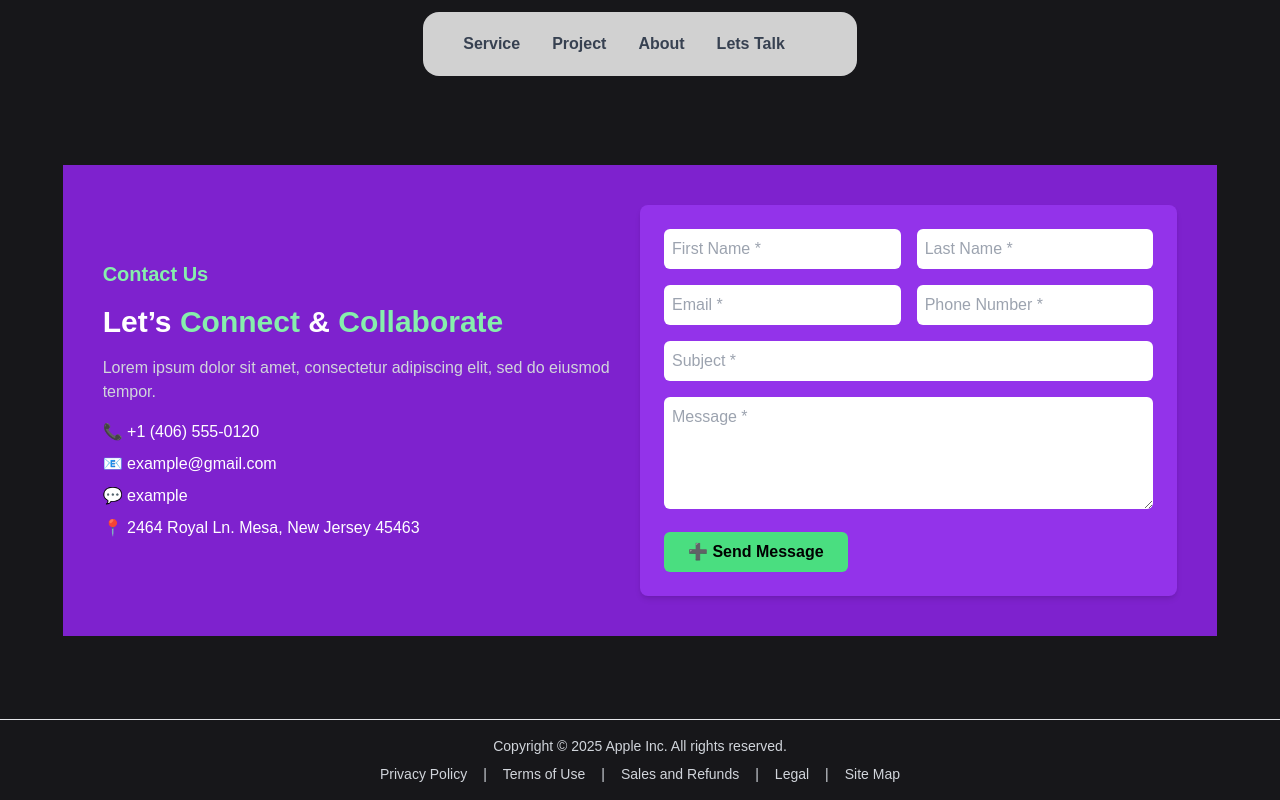
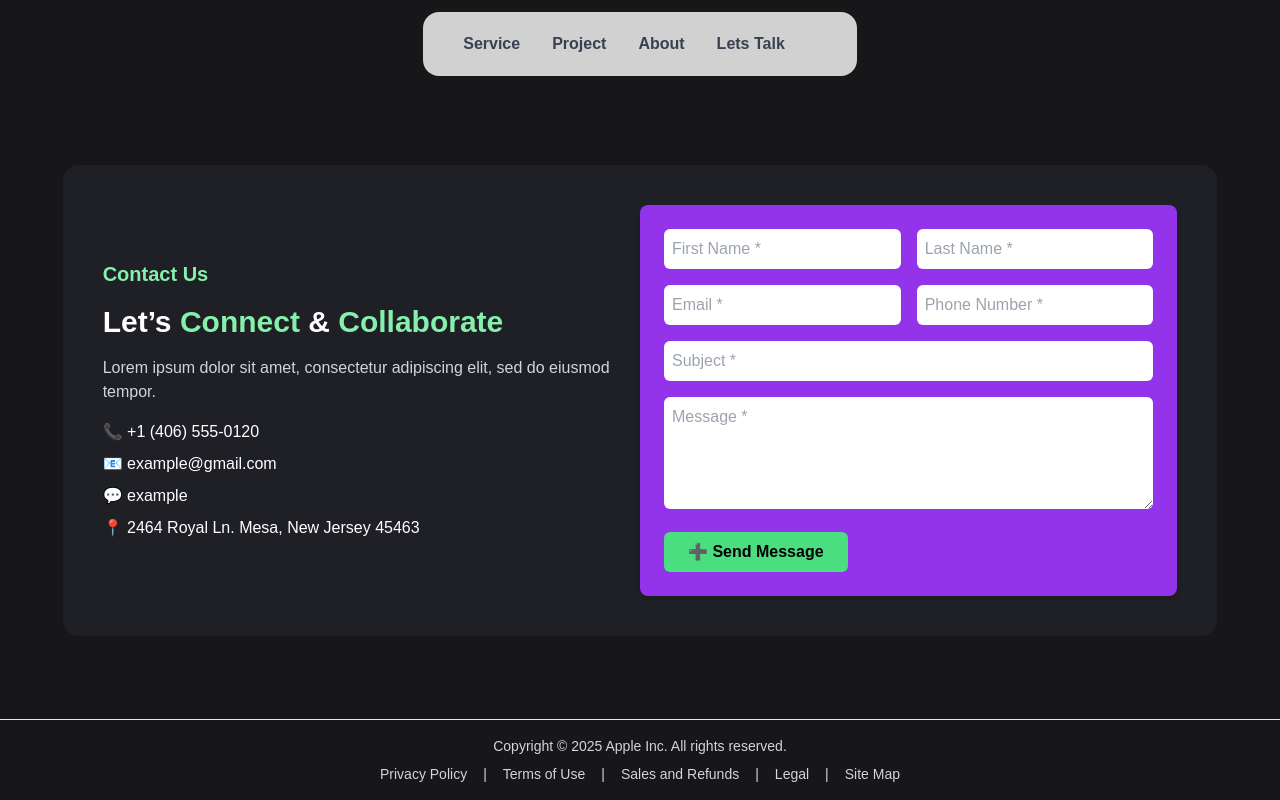
Before and after one commit to Pathum-Hettiarachchi/test_next_js_and_tailwind_css, a Next.js app: page /contact in a window 1280 px wide. Built offline with nearby package versions, Linux system fonts and the light colour scheme.

Commit message:
section updated

```diff
--- a/app/Components/ContactSection.tsx
+++ b/app/Components/ContactSection.tsx
@@ -5,7 +5,7 @@ const ContactSection = () => {
   const [phoneNumber, setPhoneNumber] = useState<string>("");
 
   return (
-    <div className="bg-purple-700 text-white p-10 flex flex-col md:flex-row justify-between items-center">
+    <div className="bg-cardbg text-white p-10 flex flex-col md:flex-row justify-between items-center rounded-2xl">
       {/* Left Section */}
       <div className="md:w-1/2 space-y-4">
         <h2 className="text-xl font-bold text-green-300">Contact Us</h2>
```
